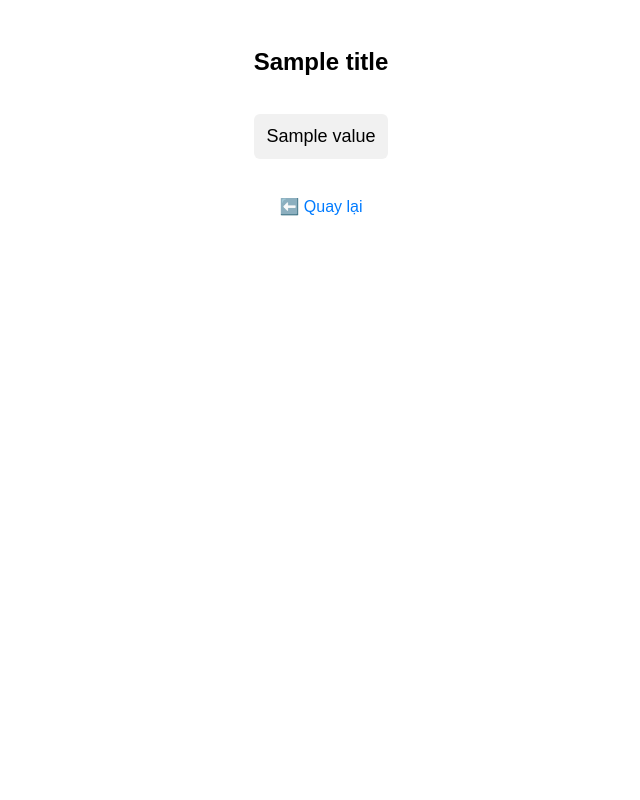
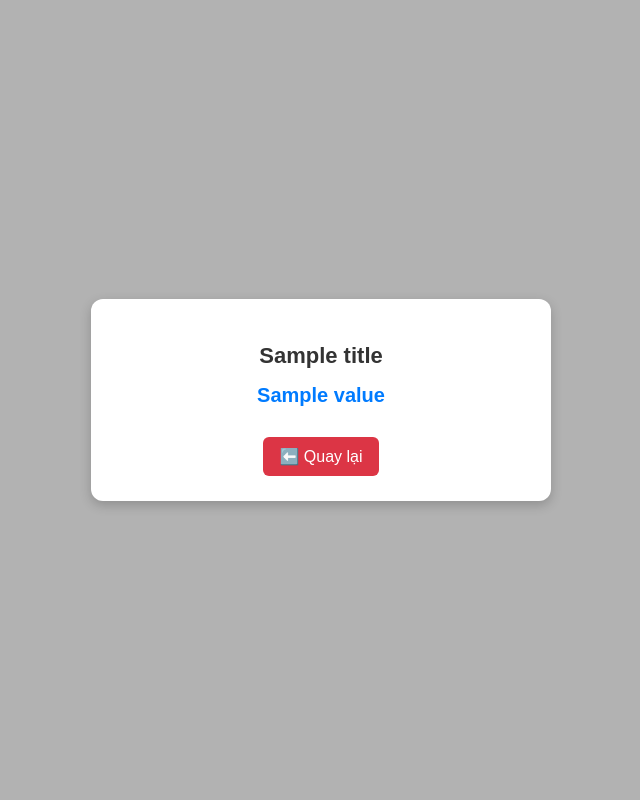
Before and after one commit to nguyenvanson04052002-bit/honuoica, a Node server app: template views/view.ejs in a window 1280 px wide. Shown: the whole page, without its empty margins (319-959 px from the left). Run offline with Node 20, Linux system fonts and the light colour scheme; the template is opened without the code that fills it: most values are stand-ins (such as "Sample title", 1, 10 or a date in 2020).

Commit message:
Update view.ejs

```diff
--- a/views/view.ejs
+++ b/views/view.ejs
@@ -4,21 +4,60 @@
   <meta charset="UTF-8">
   <title><%= title %></title>
   <style>
-    body { font-family: Arial, sans-serif; padding: 20px; text-align: center; }
-    h2 { margin-bottom: 20px; }
-    p, pre {
-      font-size: 18px;
-      background: #f1f1f1;
-      padding: 12px;
+    body {
+      font-family: Arial, sans-serif;
+      background: rgba(0,0,0,0.3);
+      height: 100vh;
+      margin: 0;
+      display: flex;
+      align-items: center;
+      justify-content: center;
+    }
+    .card {
+      background: #fff;
+      padding: 25px 30px;
+      border-radius: 12px;
+      box-shadow: 0 4px 12px rgba(0,0,0,0.2);
+      text-align: center;
+      max-width: 400px;
+      width: 90%;
+      animation: fadeIn 0.3s ease;
+    }
+    .card h2 {
+      margin-bottom: 15px;
+      font-size: 22px;
+      color: #333;
+    }
+    .card p {
+      font-size: 20px;
+      margin: 10px 0;
+      color: #007bff;
+      font-weight: bold;
+    }
+    .close-btn {
+      margin-top: 20px;
+      padding: 10px 16px;
+      background: #dc3545;
+      color: white;
+      border: none;
       border-radius: 6px;
+      cursor: pointer;
+      text-decoration: none;
       display: inline-block;
     }
-    a { display: block; margin-top: 20px; color: #007bff; text-decoration: none; }
+    .close-btn:hover { background: #b52a38; }
+
+    @keyframes fadeIn {
+      from { opacity: 0; transform: translateY(-10px); }
+      to { opacity: 1; transform: translateY(0); }
+    }
   </style>
 </head>
 <body>
-  <h2><%= title %></h2>
-  <div><p><%- value %></p></div>
-  <a href="/controls">⬅️ Quay lại</a>
+  <div class="card">
+    <h2><%= title %></h2>
+    <p><%= value %></p>
+    <a href="/controls" class="close-btn">⬅️ Quay lại</a>
+  </div>
 </body>
 </html>
```
